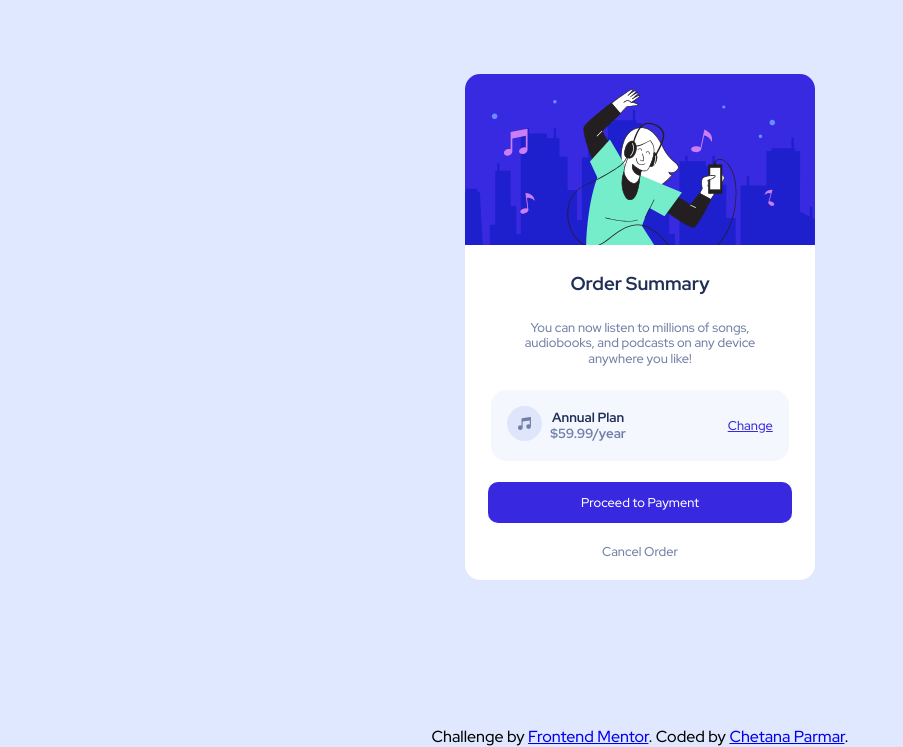
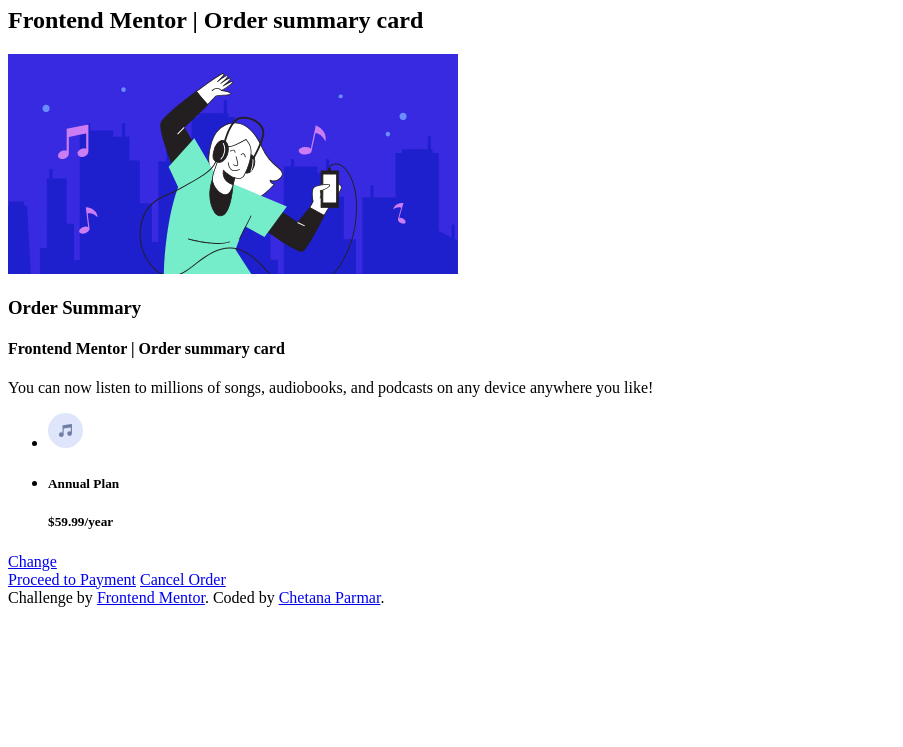
Before and after one commit to Chetana-047/Order-summary-component, a plain HTML site: page index.html in a window 1280 px wide. Shown: the part 73-820 px from the top of the page, without its empty margins (0-903 px from the left). Drawn offline with Linux system fonts and the light colour scheme.

Commit message:
Update styles.css

```diff
--- a/css/styles.css
+++ b/css/styles.css
@@ -1,162 +1,58 @@
-    @import url('https://fonts.googleapis.com/css2?family=Open+Sans:wght@300;400&family=Red+Hat+Display:wght@500;700;900&display=swap');
-    * {
-        margin: 0;
-        padding: 0;
-        box-sizing: border-box;
-    }
+<!DOCTYPE html>
+<html lang="en">
 
-     :root {
-        /* color*/
-        --Very-pale-blue: hsl(225, 100%, 98%);
-        --Desaturated-blue: hsl(224, 23%, 55%);
-        --Dark-blue: hsl(223, 47%, 23%);
-        --Pale-blue: hsl(225, 100%, 94%);
-        --Bright-blue: hsl(245, 75%, 52%);
-    }
-    /* utilities*/
+<head>
+    <meta charset="UTF-8">
+    <meta name="viewport" content="width=device-width, initial-scale=1.0">
+    <!-- displays site properly based on user's device -->
 
-    .text-Desaturated-blue {
-        color: var(--Desaturated-blue);
-    }
+    <link rel="icon" type="image/png" sizes="32x32" href="./images/favicon-32x32.png">
+    <link rel="stylesheet" href="css/styles.css">
 
-    .text-Dark-blue {
-        color: var(--Dark-blue);
-    }
+    <title>Frontend Mentor | Order summary card</title>
 
-    body {
-        line-height: 1.2;
-        font-family: 'Red Hat Display', sans-serif;
-        background: url('images/pattern-background-desktop.svg') no-repeat;
-        background-position-y: top;
-        background-color: var(--Pale-blue);
-    }
+</head>
 
-    p {}
-    /* background*/
+<body>
+    <main class="container">
 
-    .container {
-        display: flex;
-        justify-content: center;
-        align-items: center;
-        height: 100vh;
-        flex-direction: column;
-    }
+        <h1 class="sr-only">Frontend Mentor | Order summary card</h1>
+        <h2 class="sr-only">Frontend Mentor | Order summary card</h2>
+        <div class="card">
+            <img src="images/illustration-hero.svg" alt="">
+            <h3 class="text-Dark-blue">Order Summary</h3>
+            <h4 class="sr-only">Frontend Mentor | Order summary card</h4>
+            <p>You can now listen to millions of songs, audiobooks, and podcasts on any device anywhere you like!</p>
+            <div class="card-package">
+                <ul>
+                    <li>
 
-    .sr-only {
-        position: absolute !important;
-        margin: -1px !important;
-        -webkit-clip-path: inset(50%) !important;
-        clip-path: inset(50%) !important;
-        border: 0 !important;
-        padding: 0 !important;
-        width: 1px !important;
-        height: 1px !important;
-        overflow: hidden !important;
-        white-space: nowrap !important;
-    }
-    /* card*/
+                        <img src="./images/icon-music.svg" width="35" height="35" alt="">
+                    </li>
+                    <li>
+                        <h5 class="text-Dark-blue">Annual Plan</h5>
+                        <h5 class="text-Desaturated-blue">$59.99/year
+                        </h5>
+                    </li>
+                </ul>
 
-    .card {
-        background-color: #fff;
-        width: 350px;
-        border-radius: 15px;
-    }
 
-    .card>img {
-        width: 100%;
-        border-radius: 15px 15px 0 0;
-    }
+                <a href="#">Change</a>
 
-    .card h3,
-    p {
-        text-align: center;
-        padding: 1.5rem 1rem 0;
-    }
 
-    .card p {
-        color: var(--Desaturated-blue);
-        padding-bottom: 1.5rem;
-        font-size: 0.8rem;
-        width: 80%;
-        margin: 0 auto;
-    }
-    /* card -package*/
+            </div>
 
-    .card-package {
-        display: flex;
-        justify-content: space-between;
-        align-items: center;
-        text-align: center;
-        background-color: var(--Very-pale-blue);
-        width: 85%;
-        margin: 0 auto 1.3rem;
-        border-radius: 15px;
-        padding: 1rem;
-    }
+            <a class="btn" href="#">Proceed to Payment</a>
+            <a class="cancel-link text-Desaturated-blue" href="#">Cancel Order</a>
+        </div>
 
-    .card-package ul {
-        display: flex;
-        align-items: center;
-        flex: 1;
-    }
+    </main>
+    <footer>
+        <div class="attribution">
+            Challenge by <a href="https://www.frontendmentor.io?ref=challenge" target="_blank">Frontend Mentor</a>. Coded by <a href="#">Chetana Parmar</a>.
+        </div>
+    </footer>
 
-    .card-package ul li {
-        list-style: none;
-    }
+</body>
 
-    .card-package ul li h5 {
-        padding-left: 0.5rem;
-    }
-
-    .card-package a {
-        color: var(--Bright-blue);
-        font-size: 0.8rem;
-    }
-
-    .card-package a:hover {
-        text-decoration: none;
-        opacity: 0.7;
-    }
-    /* button*/
-
-    .container .btn {
-        display: block;
-        width: 87%;
-        padding: 0.8rem;
-        color: #fff;
-        background-color: var(--Bright-blue);
-        text-decoration: none;
-        margin: 0 auto 0.8rem;
-        border-radius: 10px;
-        text-align: center;
-        font-size: 0.8rem;
-    }
-
-    .container .btn:hover {
-        opacity: 0.7;
-    }
-
-    .container .cancel-link {
-        display: block;
-        margin: 1.3rem auto;
-        text-align: center;
-        font-size: 0.8rem;
-        text-decoration: none;
-    }
-
-    .container .cancel-link:hover {
-        color: var(--Dark-blue);
-        font-weight: 700;
-    }
-
-    @media (max-width:476px) {
-        .container {
-            width: 80%;
-            margin: 0 auto;
-        }
-    }
-
-    .attribution {
-        text-align: center;
-        margin: 0 auto;
-    }
+</html>
```
